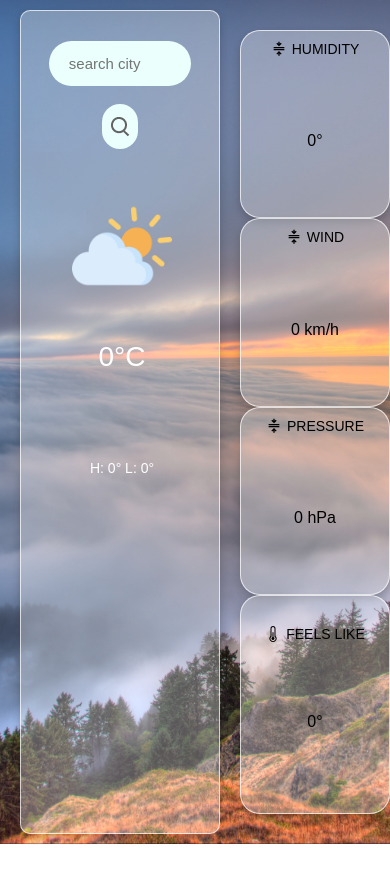
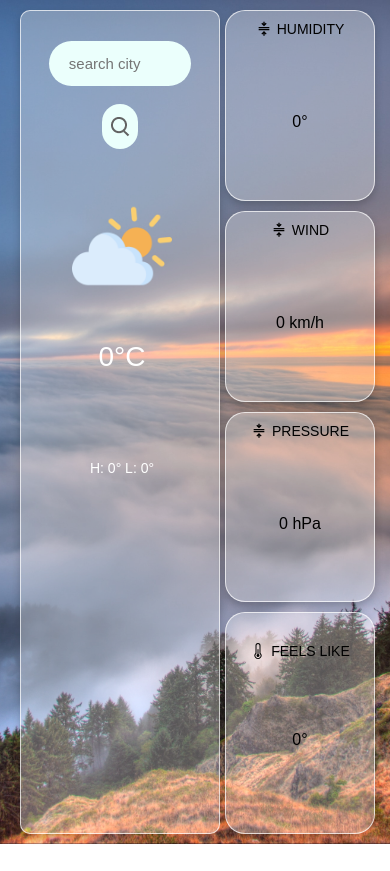
Before and after one commit to sohel123146/Weather-App, a React (Create React App) app: page / in a window 390 px wide. Built offline with nearby package versions, Linux system fonts and the light colour scheme; no server answers.

Commit message:
minor changes in css

```diff
--- a/src/Components/Weatherapp/Weather.css
+++ b/src/Components/Weatherapp/Weather.css
@@ -301,9 +301,6 @@ aside
   }
 
   @media (max-width: 480px) {
-    body{
-        height:100vh;
-    }
     aside{
         margin-left:10px;
         width: 200px;
@@ -317,7 +314,7 @@ aside
         right: 10%;
     }
     .highlights {
-      margin:20px;
+      gap:10px;
       flex-direction: column;
       align-items: center;
     }
```
